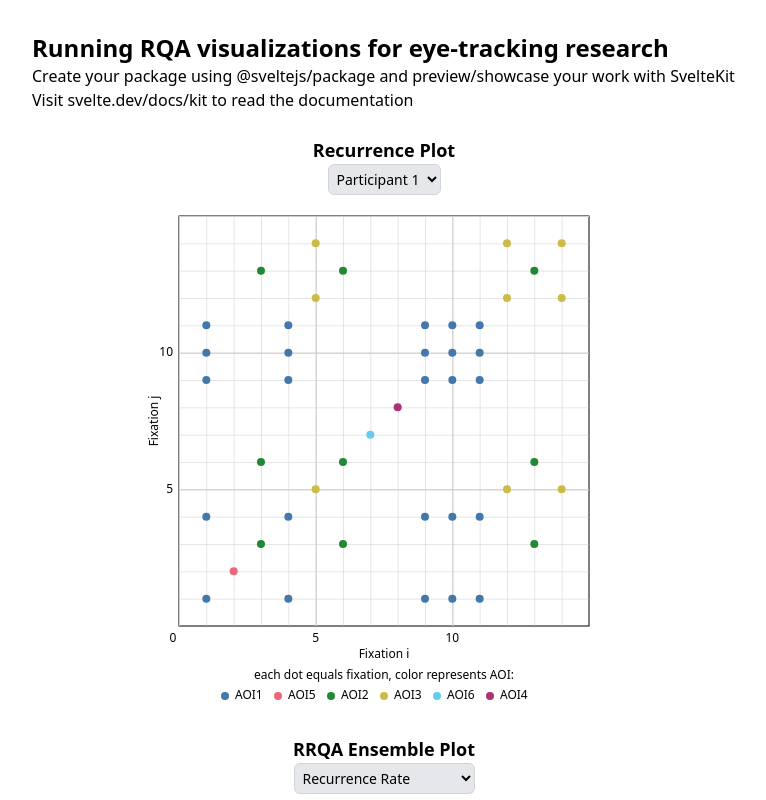
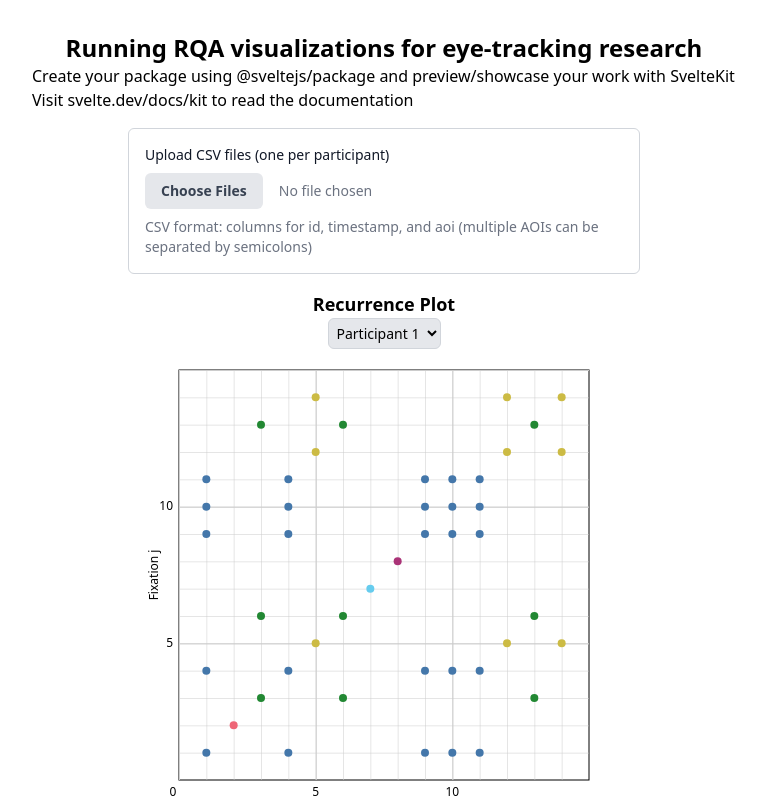
Before and after one commit to misavojte/Running-RQA-Plots, a SvelteKit app: page / in a window 1280 px wide. Shown: the top 800 px of the page, without its empty margins (256-1022 px from the left). Built offline with nearby package versions, Linux system fonts and the light colour scheme.

Commit message:
feat(csv): add CSV file upload utility for eye-tracking data

```diff
--- /dev/null
+++ b/src/lib/utility/csvUtils.ts
@@ -0,0 +1,66 @@
+import type { Fixation } from '../types/Fixation.js';
+
+interface FixationGroup {
+    label: string;
+    fixations: Fixation[];
+}
+
+
+export const parseCSVFile = async (file: File): Promise<FixationGroup> => {
+    const text = await file.text();
+    const lines = text.split('\n');
+
+    // Remove empty lines and trim whitespace
+    const nonEmptyLines = lines.filter(line => line.trim().length > 0);
+
+    // Assuming first line is header
+    const header = nonEmptyLines[0].toLowerCase().split(',');
+
+    // Find required column indices
+    const idIndex = header.findIndex(col => col.includes('id'));
+    const timestampIndex = header.findIndex(col => col.includes('timestamp'));
+    const aoiIndex = header.findIndex(col => col.includes('aoi'));
+
+    if (idIndex === -1 || timestampIndex === -1 || aoiIndex === -1) {
+        throw new Error('CSV must contain columns for id, timestamp, and aoi');
+    }
+
+    // Parse data rows
+    const fixations: Fixation[] = nonEmptyLines.slice(1).map((line, index) => {
+        const columns = line.split(',');
+
+        // Handle multiple AOIs separated by semicolon
+        const aois = columns[aoiIndex].split(';').map(aoi => aoi.trim());
+
+        return {
+            id: parseInt(columns[idIndex]) || index + 1,
+            timestamp: parseInt(columns[timestampIndex]),
+            aoi: aois
+        };
+    });
+
+    // Use filename without extension as label
+    const label = file.name.replace('.csv', '');
+
+    return {
+        label,
+        fixations
+    };
+};
+
+export const handleFileUpload = async (files: FileList): Promise<FixationGroup[]> => {
+    const fileArray = Array.from(files);
+    const csvFiles = fileArray.filter(file => file.name.endsWith('.csv'));
+
+    if (csvFiles.length === 0) {
+        throw new Error('No CSV files selected');
+    }
+
+    try {
+        const fixationGroups = await Promise.all(csvFiles.map(parseCSVFile));
+        return fixationGroups;
+    } catch (error) {
+        console.error('Error parsing CSV files:', error);
+        throw error;
+    }
+};
--- a/src/routes/+page.svelte
+++ b/src/routes/+page.svelte
@@ -5,7 +5,9 @@
 	import RecurrencePlot from "$lib/components/RecurrencePlot.svelte";
 	import RunningRqaPlot from "$lib/components/RunningRQAPlot.svelte";
 
-    import { assignRandomColorToAoi, getUniqueAois } from '$lib/utility/colorUtils';
+    import { assignRandomColorToAoi, getUniqueAois } from '$lib/utility/colorUtils.js';
+    import { handleFileUpload } from '$lib/utility/csvUtils.js';
+
 
     const fixations = [
         { id: 1, timestamp: 100, aoi: ["AOI1"] },
@@ -38,18 +40,32 @@
         { id: 28, timestamp: 2800, aoi: ["AOI4"] },
     ];
 
-    const arrayOfRandomFixationSetsWithLabels = [
+    let arrayOfRandomFixationSetsWithLabels = $state([
         {label: "Participant 1", fixations: fixations.slice(0, 14).sort(() => Math.random() - 0.5)},
         {label: "Participant 2", fixations: fixations.slice(0, 20).sort(() => Math.random() - 0.5)},
         {label: "Participant 3", fixations: fixations.slice(0, 10).sort(() => Math.random() - 0.5)},
         {label: "Participant 4", fixations: fixations.slice(0, 18).sort(() => Math.random() - 0.5)},
-    ];
+    ]);
+    let fileInput: HTMLInputElement;
+    let aoiColors = $state(assignRandomColorToAoi(getUniqueAois(arrayOfRandomFixationSetsWithLabels)));
 
-    let metric: "recurrenceRate" | "determinism" | "determinism2" | "laminarity" | "laminarity2" | "verticalLaminarity" | "verticalLaminarity2" | "horizontalLaminarity" | "horizontalLaminarity2" = "recurrenceRate";
+
+    const handleFiles = async () => {
+        if (!fileInput.files?.length) return;
+
+        try {
+            const newFixationGroups = await handleFileUpload(fileInput.files);
+            arrayOfRandomFixationSetsWithLabels = newFixationGroups;
+            aoiColors = assignRandomColorToAoi(getUniqueAois(newFixationGroups));
+        } catch (error) {
+            console.error('Error uploading files:', error);
+            alert('Error uploading files. Please check the console for details.');
+        }
+    };
+
+    let metric: "recurrenceRate" | "determinism" | "determinism2" | "laminarity" | "laminarity2" | "verticalLaminarity" | "verticalLaminarity2" | "horizontalLaminarity" | "horizontalLaminarity2" = $state("recurrenceRate");
 
     let selectedParticipantIndex: number = $state(0);
-
-    let aoiColors = $state(assignRandomColorToAoi(getUniqueAois(arrayOfRandomFixationSetsWithLabels)));
 </script>
 
 {#snippet tooltipSnippet(aoiLabel: string, fixationLabel: string)}
@@ -62,12 +78,36 @@
 {/snippet}
 
 <main class="p-8 max-w-screen-md mx-auto">
-    <h1 class="text-2xl font-bold">Running RQA visualizations for eye-tracking research</h1>
+    <h1 class="text-2xl font-bold text-center">Running RQA visualizations for eye-tracking research</h1>
     <p>Create your package using @sveltejs/package and preview/showcase your work with SvelteKit</p>
     <p>Visit <a href="https://svelte.dev/docs/kit">svelte.dev/docs/kit</a> to read the documentation</p>
-    <br>
+    <div class="flex flex-col items-center justify-center">
+        <div class="my-4 rounded-md border-gray-300 border p-4 max-w-lg">
+            <label class="block mb-2 text-sm font-medium text-gray-900">
+                Upload CSV files (one per participant)
+                <input
+                    bind:this={fileInput}
+                    type="file"
+                    accept=".csv"
+                    multiple
+                    onchange={handleFiles}
+                    class="block w-full text-sm text-gray-500
+                        file:mr-4 file:py-2 file:px-4
+                        file:rounded-md file:border-0
+                        file:text-sm file:font-semibold
+                        file:bg-gray-200 file:text-gray-700
+                        hover:file:bg-gray-300
+                        cursor-pointer mt-2"
+                />
+            </label>
+            <p class="mt-1 text-sm text-gray-500">
+                CSV format: columns for id, timestamp, and aoi (multiple AOIs can be separated by semicolons)
+            </p>
+        </div>
+    </div>
     <div class="flex flex-col items-center justify-center">
         <h2 class="text-lg font-bold">Recurrence Plot</h2>
+        {#if arrayOfRandomFixationSetsWithLabels.length > 0}
             <select bind:value={selectedParticipantIndex} class="mb-4 bg-gray-200 p-1 rounded-md border-gray-300 border text-sm">
                 {#each arrayOfRandomFixationSetsWithLabels as participant, index}
                     <option value={index}>{participant.label}</option>
@@ -75,7 +115,7 @@
             </select>
 
             <RecurrencePlot
-            fixations={arrayOfRandomFixationSetsWithLabels[selectedParticipantIndex].fixations}
+                fixations={arrayOfRandomFixationSetsWithLabels[selectedParticipantIndex]?.fixations ?? []}
                 height={500}
                 width={500}
                 pointSize={4}
@@ -84,8 +124,10 @@
                 aoiColors={aoiColors}
                 tooltipSnippet={tooltipSnippet}
             />
+        {/if}
         <br>
     </div>
+
     <div class="flex flex-col items-center justify-center">
         <h2 class="text-lg font-bold">RRQA Ensemble Plot</h2>
         <select bind:value={metric} class="mb-4 bg-gray-200 p-1 rounded-md border-gray-300 border text-sm">
@@ -101,11 +143,21 @@
         </select>
 
         <div class="flex flex-col items-center justify-center border-gray-300 my-4">
-            <RunningRqaPlot metric={metric} fixationGroups={arrayOfRandomFixationSetsWithLabels} width={500} lineColor="#006FAD" showGrid={true} aoiColors={aoiColors} />
+            {#if arrayOfRandomFixationSetsWithLabels.length > 0}
+                <RunningRqaPlot
+                    metric={metric}
+                    fixationGroups={arrayOfRandomFixationSetsWithLabels}
+                    width={500}
+                    lineColor="#006FAD"
+                    showGrid={true}
+                    aoiColors={aoiColors}
+                />
+            {/if}
         </div>
 
         <div class="flex flex-col items-center justify-center border-gray-300 my-4">
             <h2 class="text-lg font-bold">RRQA Prism Plot</h2>
+            {#if arrayOfRandomFixationSetsWithLabels.length > 0}
                 <select bind:value={selectedParticipantIndex} class="bg-gray-200 p-1 rounded-md border-gray-300 border mb-4 text-sm">
                     {#each arrayOfRandomFixationSetsWithLabels as participant, index}
                         <option value={index}>{participant.label}</option>
@@ -117,8 +169,9 @@
                     lineColor="#006FAD"
                     showGrid={true}
                     aoiColors={aoiColors}
-
                 />
+            {/if}
+        </div>
     </div>
     <footer class="text-center text-sm text-gray-500 mt-8">
         <p>Created by <a href="https://vojtechovska.com" class="text-gray-500 hover:text-gray-700">Michaela Vojtechovska</a> and <a href="https://muczkova.com" class="text-gray-500 hover:text-gray-700">Marketa Muczkova</a></p>
```
Lines whose indentation alone changed are shown as unchanged.
